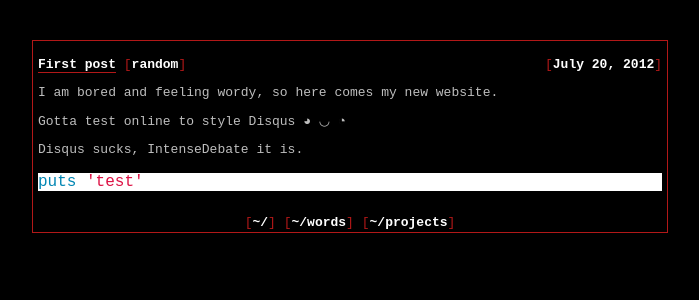
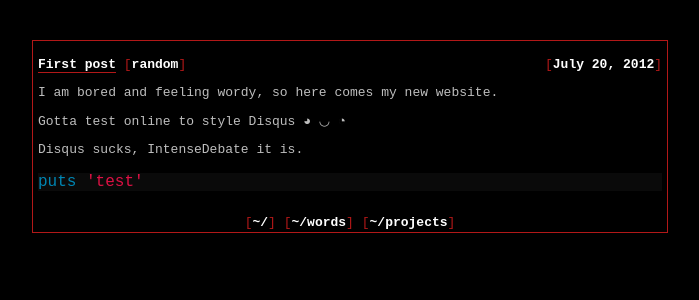
Before and after one commit to meh/meh.github.io, a Jekyll site: the page built from index.html, in a window 1280 px wide. Shown: the top 300 px of the page, without its empty margins (290-989 px from the left). Built offline with Jekyll 4.4.1, drawn with Linux system fonts in a browser that asks for light colours.

Commit message:
style: restyle syntax highlighting

```diff
--- a/css/syntax.css
+++ b/css/syntax.css
@@ -1,4 +1,4 @@
-.highlight  { background: #ffffff; }
+.highlight  { background: #0a0a0a; }
 .highlight .c { color: #999988; font-style: italic } /* Comment */
 .highlight .err { color: #a61717; background-color: #e3d2d2 } /* Error */
 .highlight .k { font-weight: bold } /* Keyword */
```
